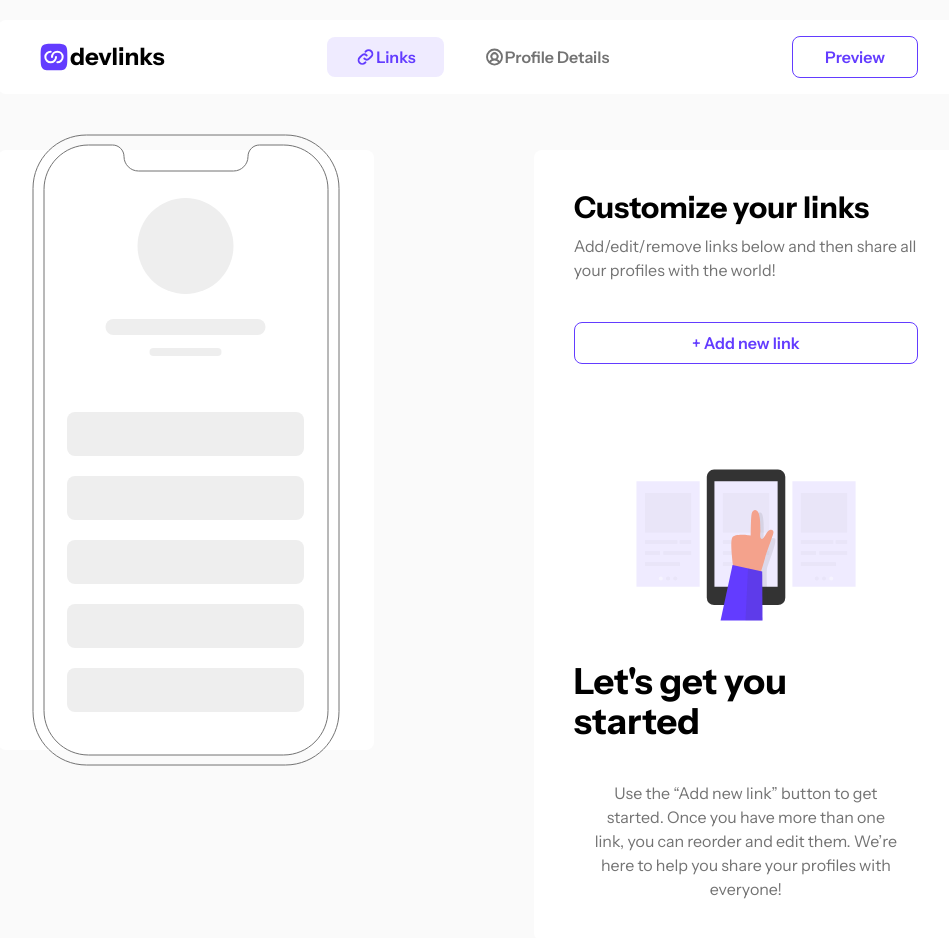
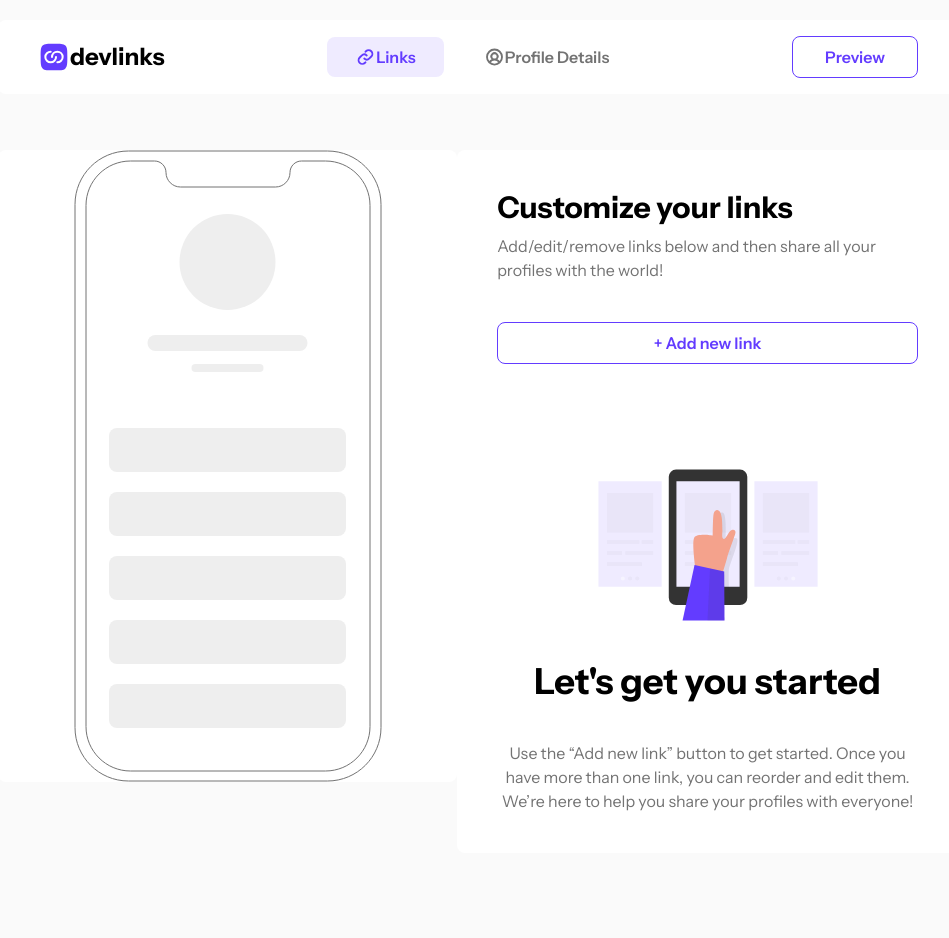
Before and after one commit to Guidotss/link-sharing, a Next.js app: page / in a window 1280 px wide. Shown: the top 938 px of the page, without its empty margins (162-1111 px from the left). After the commit the page ends 873 px from the top, so only its background shows below. Built offline with nearby package versions, Linux system fonts and the light colour scheme; no server answers.

Commit message:
Arreglando tamaños en notebook

```diff
--- a/src/app/page.tsx
+++ b/src/app/page.tsx
@@ -4,8 +4,8 @@ export default function Home() {
   return (
     <main className="px-20 py-5 bg-light_grey">
       <Navbar />
-      <section className="flex 2xl:gap-3 gap-40 px-20 mt-14">
-        <div className="bg-white flex-auto h-[75vh] w-full flex items-center justify-center rounded-lg">
+      <section className="flex 2xl:gap-3 px-20 mt-14">
+        <div className="bg-white flex-auto 2xl:h-[75vh] h-full w-full flex items-center justify-center rounded-lg">
           <MockUpIcon />
         </div>
         <div className="w-full bg-white min-h-[75vh] items-center justify-center rounded-lg p-10">
--- a/src/components/ui/links/EmptySection.tsx
+++ b/src/components/ui/links/EmptySection.tsx
@@ -5,7 +5,7 @@ export const EmptySection = () => {
     <div className="flex flex-col items-center justify-center mt-24">
       <IllustrationEmptyIcon />
       <h3 className="text-4xl font-bold mt-10">Let{"'"}s get you started</h3>
-      <p className="2xl:w-[55%] w-[90%] mt-10 text-grey text-center">
+      <p className="2xl:w-[55%] mt-10 text-grey text-center">
         Use the “Add new link” button to get started. Once you have more than
         one link, you can reorder and edit them. We’re here to help you share
         your profiles with everyone!
```
